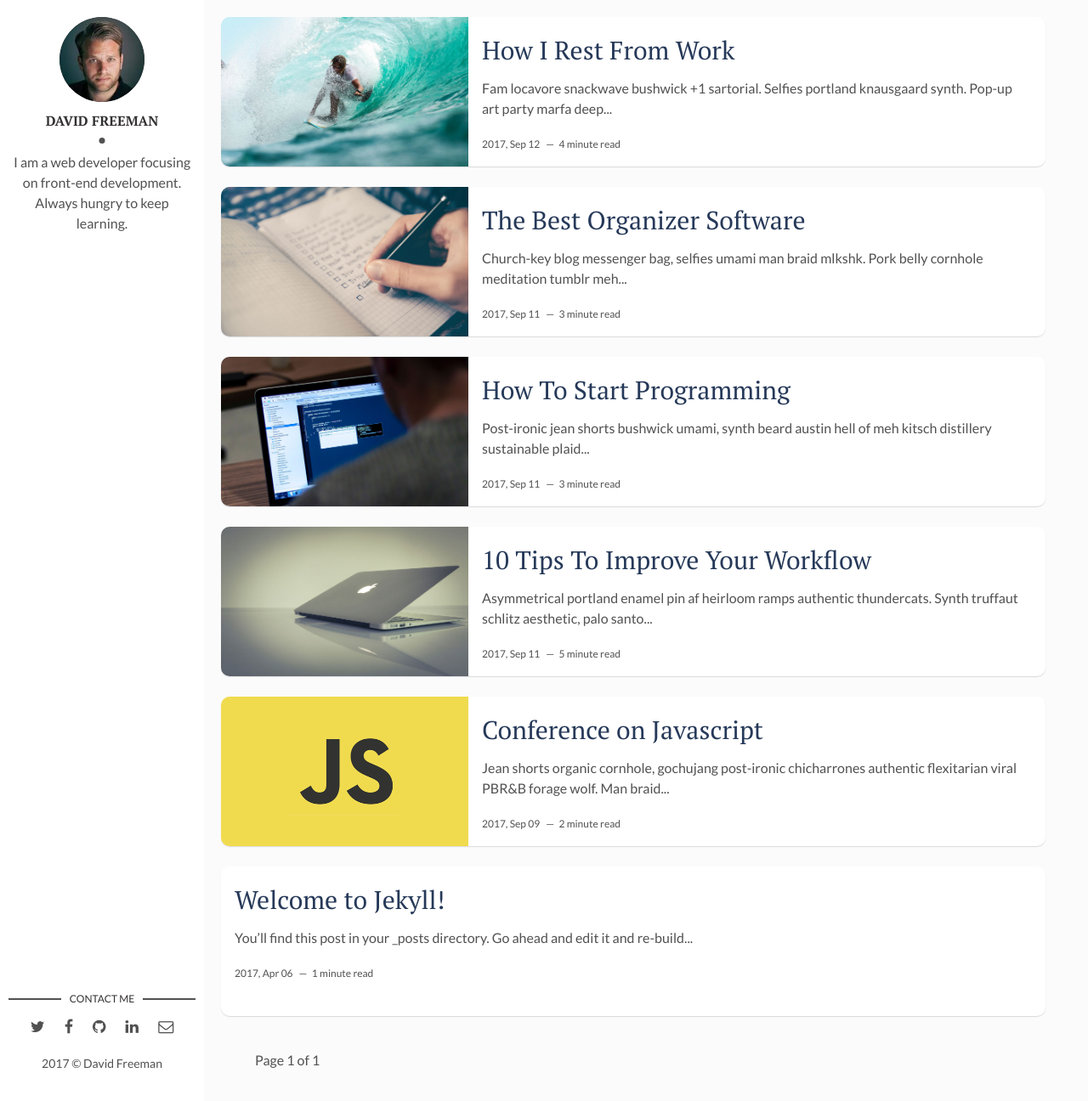
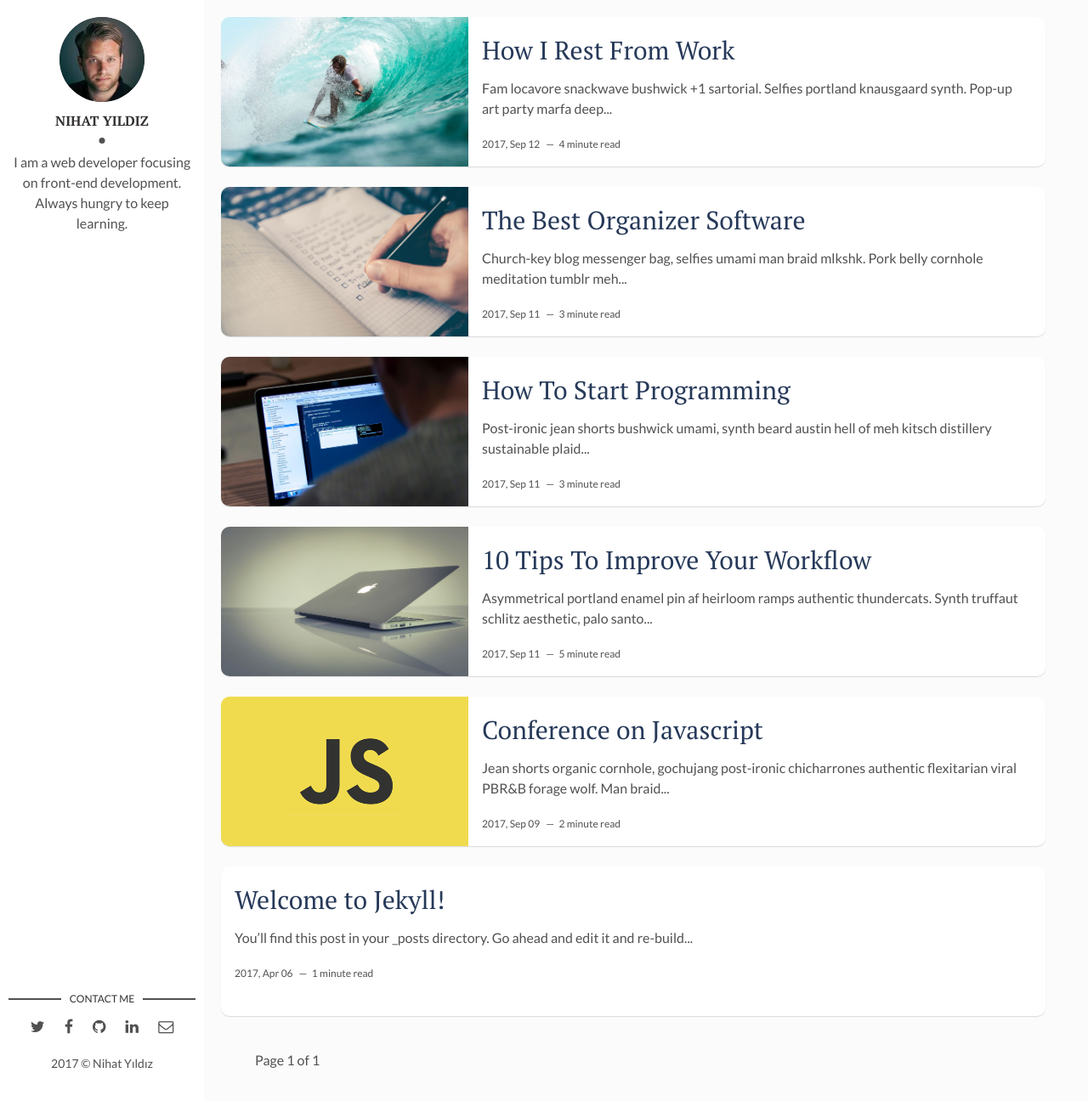
Before and after one commit to nr42test/nr42test.github.io, a Jekyll site: the page built from index.html, in a window 1280 px wide and 1296 px high. Shown: the whole window at 85% size. Built offline with Jekyll 4.4.1, drawn with Linux system fonts in a browser that asks for light colours; the list of posts is cut into pages by our own code; some of the changed lines change nothing that is shown.

Commit message:
Update _config.yml

```diff
--- a/_config.yml
+++ b/_config.yml
@@ -1,15 +1,13 @@
-title: Hello, world! I'm David Freeman
+title: Yıldız Medya
 description: > # this means to ignore newlines until "baseurl:"
-  Write an awesome description for your new site here. You can edit this
-  line in _config.yml. It will appear in your document head meta (for
-  Google search results) and in your feed.xml site description.
+ Yıldız Medya konyadaki gözünüz.
 permalink: ':title/'
 baseurl: "https://nr42test.github.io" # the subpath of your site, e.g. /blog
 url: "" # the base hostname & protocol for your site, e.g. http://example.com
 site-twitter: #if your site has a twitter account, enter it here
 
 # Author Settings
-author: David Freeman # add your name
+author: Nihat Yıldız # add your name
 author-img: david-freeman.jpg # add your photo
 about-author: I am a web developer focusing on front-end development. Always hungry to keep learning. # add description
 twitter: # add your Twitter handle
```
